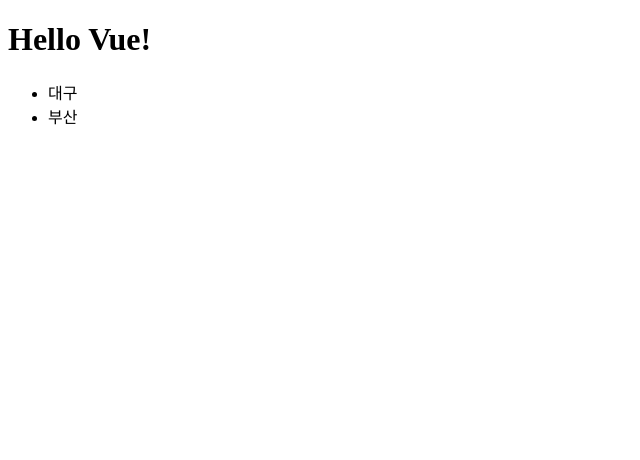
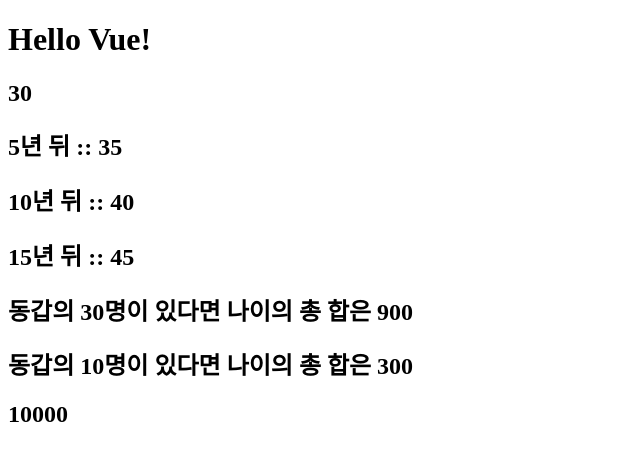
Before and after one commit to josummer/vue.js, a Vue app in the folder vue-practice/: page / in a window 1280 px wide. Shown: the top 460 px of the page, without its empty margins (0-640 px from the left). Built offline with nearby package versions, Linux system fonts and the light colour scheme.

Commit message:
tenth commit_method

```diff
--- a/vue-practice/src/App.vue
+++ b/vue-practice/src/App.vue
@@ -1,20 +1,14 @@
 <template>
   <div>
     <h1>Hello Vue!</h1>
-    <ul>
-      <!-- 조건 거는 방법 1
-        <li
-        v-for="(city, index) in cities.filter((c) => c.province === '경상도')"
-        :key="index">-->
+    <h2>{{ age }}</h2>
+    <h2>5년 뒤 :: {{ add(5) }}</h2>
+    <h2>10년 뒤 :: {{ add(10) }}</h2>
+    <h2>15년 뒤 :: {{ add(15) }}</h2>
 
-      <!--조건거는 방법 2
-          조건적으로 list를 랜더링할때 template 사용-->
-      <template v-for="(city, index) in cities" :key="index">
-        <li v-if="city.province === '경상도'">
-          {{ city.name }}
-        </li>
-      </template>
-    </ul>
+    <h2>동갑의 30명이 있다면 나이의 총 합은 {{ multiply(age, 30) }}</h2>
+    <h2>동갑의 10명이 있다면 나이의 총 합은 {{ multiply(age) }}</h2>
+    <h2>{{ getTotalScore(100) }}</h2>
   </div>
 </template>
 
@@ -23,15 +17,34 @@
   name: "App",
   data() {
     return {
-      cities: [
-        { name: "서울", province: "경기도" },
-        { name: "대전", province: "충청도" },
-        { name: "대구", province: "경상도" },
-        { name: "부산", province: "경상도" },
-        { name: "인천", province: "경기도" },
-        { name: "광주", province: "전라도" },
-      ],
+      age: 30,
     };
+  },
+  methods: {
+    add(num) {
+      // 화살표 함수 : this 고정
+      // 일반 함수 : this가 오브젝트, 즉 객체를 가리킴
+      console.log(this);
+      return this.age + num;
+    },
+    // add: (num) => {
+    //   // 화살표 함수 : lexical scopte(함수의 선언에 따라 scope 결정)
+    //   //              즉, 호출에 영향을 받지 않고 고정된다.
+    //   console.log(this);
+    //   return this.age + num;
+    // },
+
+    multiply(num1, num2 = 10) {
+      //num2에 default값 10 부여
+      return num1 * num2;
+    },
+
+    getTotalScore(num) {
+      return this.multiply(num, num);
+    },
+    // method에서 data에 접근하기 위해서는 this 키워드를 쓰고,
+    // 또 다른 method를 접근하기 위해서도 this 키워드를 쓴다.
+    // 즉, data가 가진 property들에 접근하기 위해서는 this 키워드를 써야 한다.
   },
 };
 </script>
```
